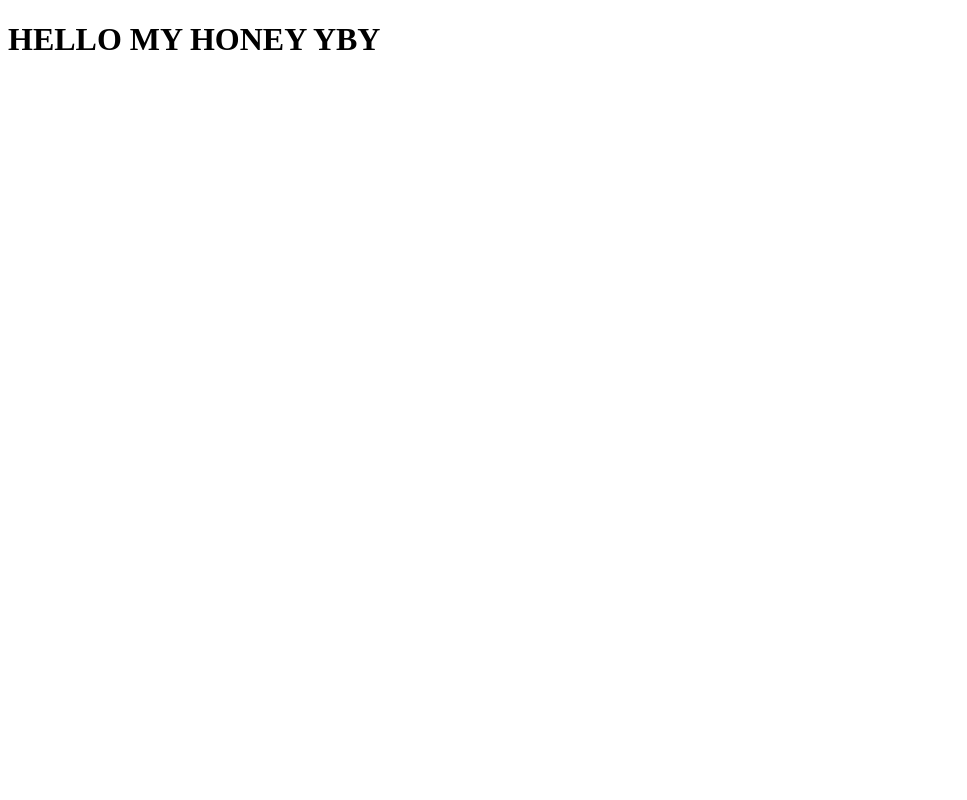
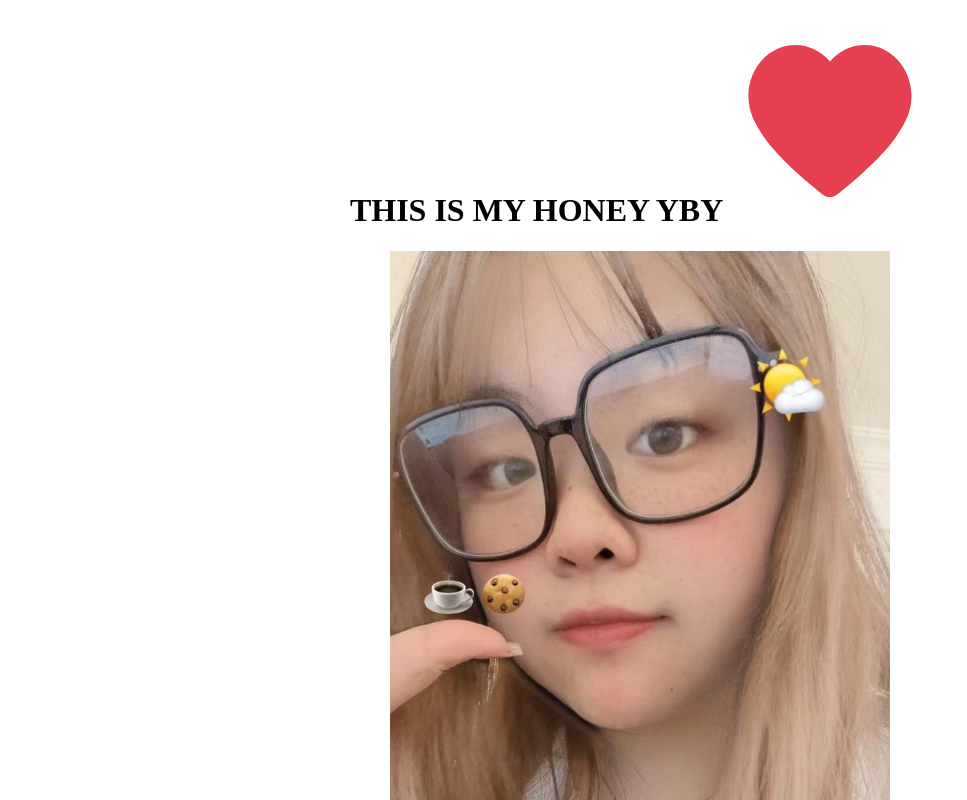
Before and after one commit to pandadayan/pandadayan.github.io, a plain HTML site: page index.html in a window 1280 px wide. Shown: the top 800 px of the page, without its empty margins (0-967 px from the left). Drawn offline with Linux system fonts and the light colour scheme.

Commit message:
v0.0.3 YBY Photo

```diff
--- a/index.html
+++ b/index.html
@@ -4,9 +4,24 @@
     <meta charset="UTF-8">
     <meta http-equiv="X-UA-Compatible" content="IE=edge">
     <meta name="viewport" content="width=device-width, initial-scale=1.0">
-    <title>pyblog</title>
+    <title>FOR MY LOVE</title>
 </head>
 <body>
-    <h1>HELLO MY HONEY YBY</h1>
+    <h1>THIS IS MY HONEY YBY <img src="./assets/heart.svg" alt=""></h1>
+    <div class="container">
+        <img class="photo" src="./assets/myHoney.jpg" alt="">
+    </div>
 </body>
+<style>
+    h1 {
+        text-align: center;
+    }
+    .container {
+        width: 500px;
+        margin: auto;
+    }
+    .photo {
+        width: 100%;
+    }
+</style>
 </html>
```
Also changed, not shown: assets/heart.svg (added), assets/myHoney.jpg (added).
